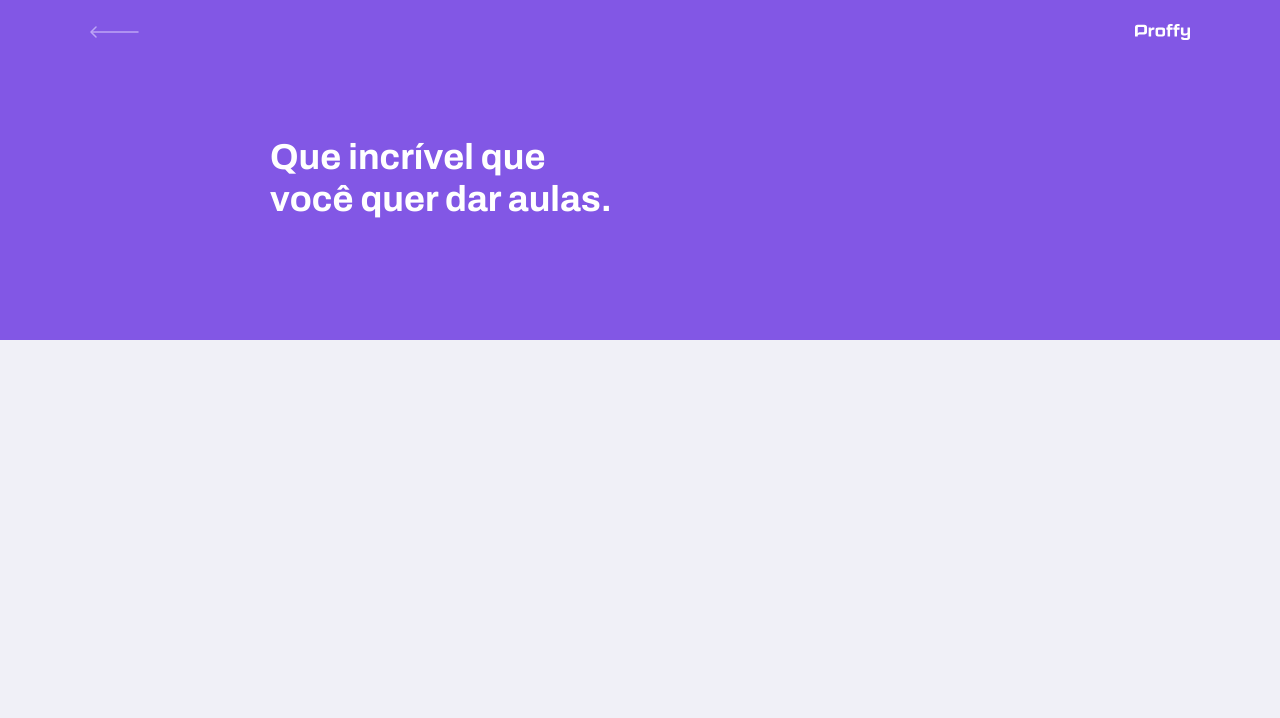
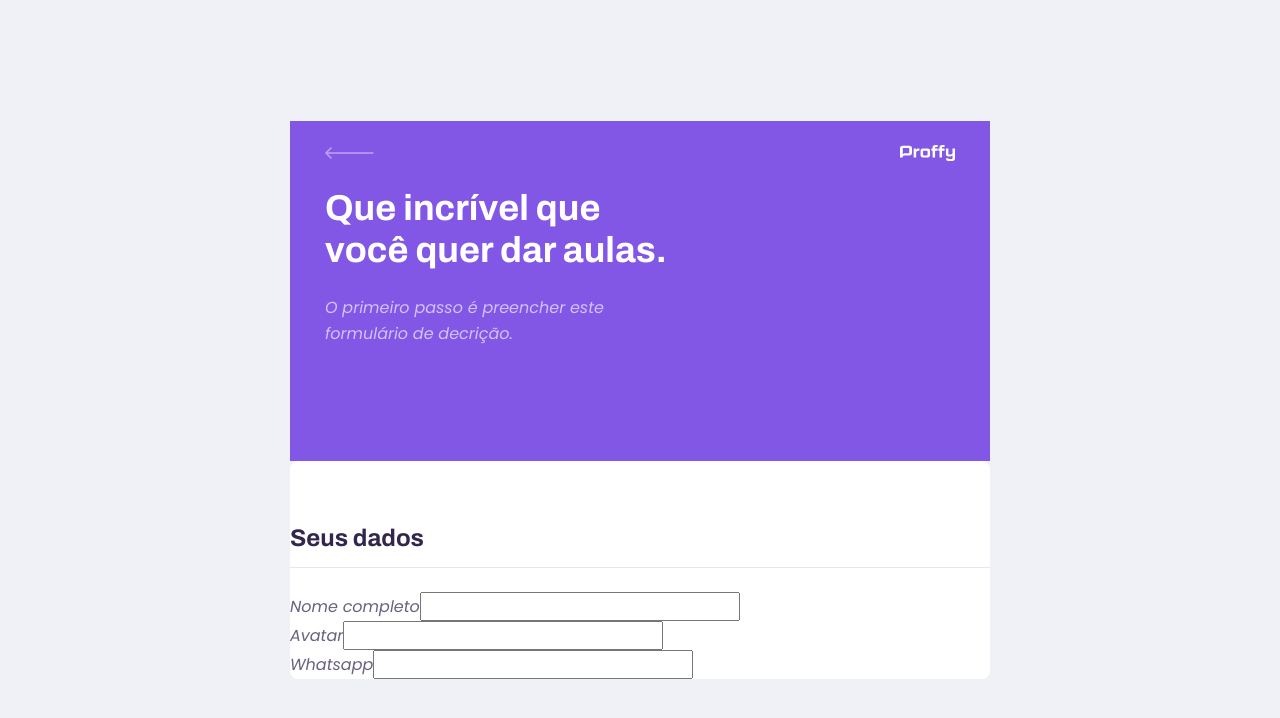
Before and after one commit to Alessandra-Nastassja/NLW-ROCKETSEAT-II, a React (Create React App) app in the folder web/: page /give-classes in a window 1280 px wide. Shown: the top 718 px of the page. Built offline with nearby package versions, Linux system fonts and the light colour scheme; the HTML template or start-up script is replaced by a standard one.

Commit message:
Input component

```diff
--- a/web/src/components/PageHeader/index.tsx
+++ b/web/src/components/PageHeader/index.tsx
@@ -1,17 +1,18 @@
 import React from "react";
 
-import { Link } from 'react-router-dom';
+import { Link } from "react-router-dom";
 
-import backIcon from '../../assets/icons/back.svg';
-import logoImg from '../../assets/logo.svg';
+import backIcon from "../../assets/icons/back.svg";
+import logoImg from "../../assets/logo.svg";
 
-import './styles.css';
+import "./styles.css";
 
 interface PageHeaderProps {
-    title: string;
+  title: string;
+  description?: string;
 }
 
-const  PageHeader: React.FC<PageHeaderProps> = (props) => {
+const PageHeader: React.FC<PageHeaderProps> = (props) => {
   return (
     <header className="page-header">
       <div className="top-bar-container">
@@ -23,10 +24,12 @@
 
       <div className="header-content">
         <strong>{props.title}</strong>
+        {props.description && <p>{props.description}</p>}
+
         {props.children}
       </div>
     </header>
   );
-}
+};
 
 export default PageHeader;
--- a/web/src/components/PageHeader/styles.css
+++ b/web/src/components/PageHeader/styles.css
@@ -34,6 +34,13 @@
     line-height: 4.2rem;
     color: var(--color-title-in-primary);
 }
+.page-header .header-content p{
+    max-width: 30rem;
+    font-size: 1.6rem;
+    line-height: 2.6rem;
+    color: var(--color-text-in-primary);
+    margin-top: 2.4rem;
+}
 
 @media (min-width: 700px){
     .page-header{
--- a/web/src/pages/TeacherForm/index.tsx
+++ b/web/src/pages/TeacherForm/index.tsx
@@ -1,13 +1,37 @@
-import React from 'react';
+import React from "react";
 
-import PageHeader from '../../components/PageHeader';
+import PageHeader from "../../components/PageHeader";
+
+import './styles.css'
 
 function TeacherForm() {
-    return (
-        <div id="page-teacher-list" className="container">
-            <PageHeader title="Que incrível que você quer dar aulas." />
-        </div>
-    )
+  return (
+    <div id="page-teacher-form" className="container">
+      <PageHeader
+        title="Que incrível que você quer dar aulas."
+        description="O primeiro passo é preencher este formulário de decrição."
+      />
+
+      <main>
+        <fieldset>
+          <legend>Seus dados</legend>
+
+          <div className="input-block">
+            <label htmlFor="name">Nome completo</label>
+            <input type="text" id="name" />
+          </div>
+          <div className="input-block">
+            <label htmlFor="avatar">Avatar</label>
+            <input type="text" id="avatar" />
+          </div>
+          <div className="input-block">
+            <label htmlFor="whatsapp">Whatsapp</label>
+            <input type="text" id="whatsapp" />
+          </div>
+        </fieldset>
+      </main>
+    </div>
+  );
 }
 
 export default TeacherForm;
--- /dev/null
+++ b/web/src/pages/TeacherForm/styles.css
@@ -0,0 +1,35 @@
+#page-teacher-form{
+    width: 100vw;
+    height: 100hv;
+}
+#page-teacher-form .page-header .header-content{
+    margin-bottom: 6.4rem;
+}
+#page-teacher-form main{
+    background: var(--color-box-base);
+    width: 100%;
+    max-width: 74rem;
+    border-radius: 0.8rem;
+    margin-bottom: -3.2rem auto 3.2rem;
+    padding-top: 6.4rem;
+    overflow: hidden;
+}
+#page-teacher-form main fieldset{
+    border: 0;
+    padding-top: 0 2.4rem;
+}
+#page-teacher-form main fieldset + fieldset{
+    margin-top: 6.4rem;
+}
+
+#page-teacher-form main fieldset legend{
+    font: 700 2.4rem Archivo;
+    color: var(--color-text-title);
+    margin-bottom: 2.4rem;
+    display: flex;
+    align-items: center;
+    justify-content: space-between;
+    width: 100%;
+    padding-bottom: 1.6rem;
+    border-bottom: 1px solid var(--color-line-in-white);
+}
```
Also changed, not shown: web/src/components/Input/index.tsx (added, +16 -0 lines), web/src/components/Input/styles.css (added).
